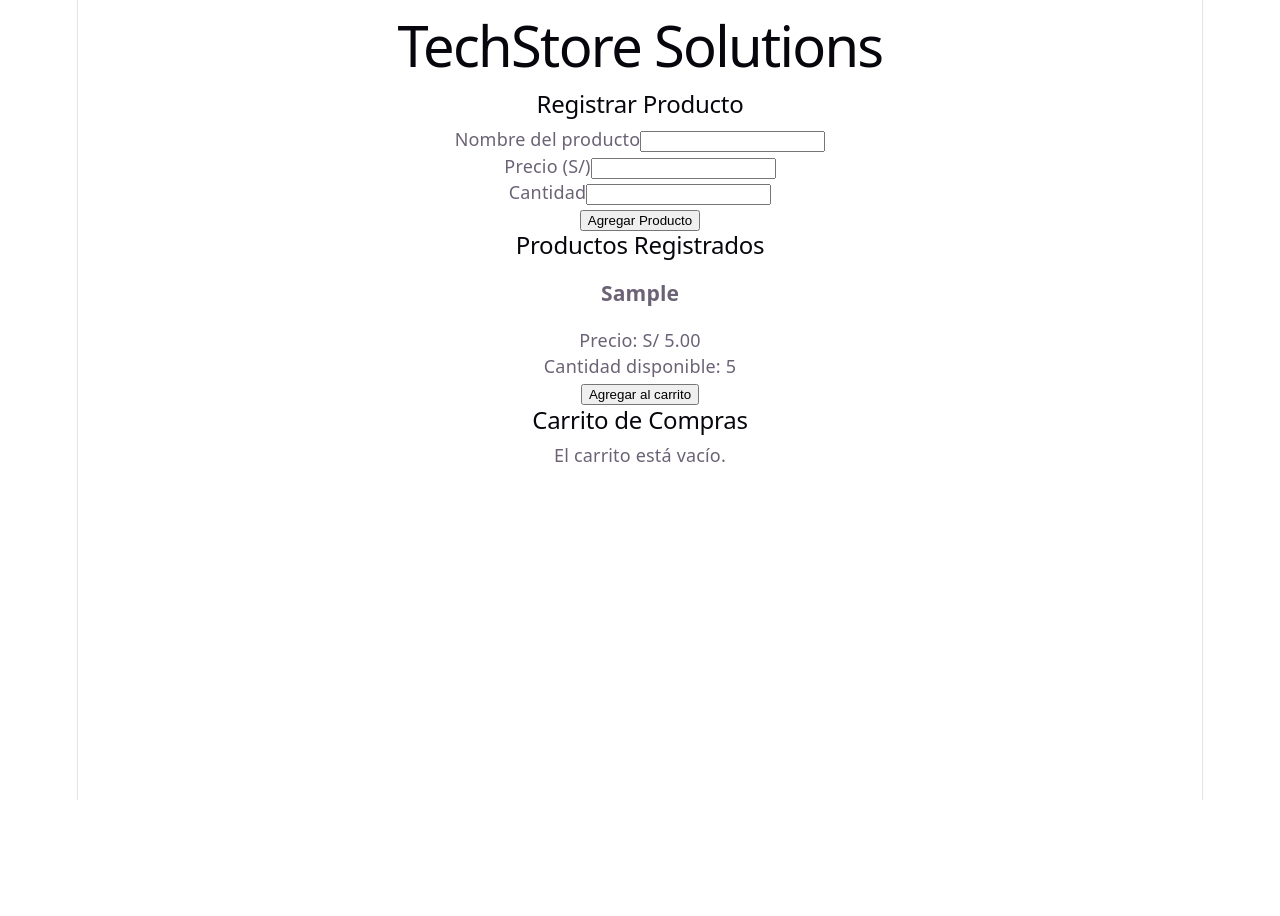
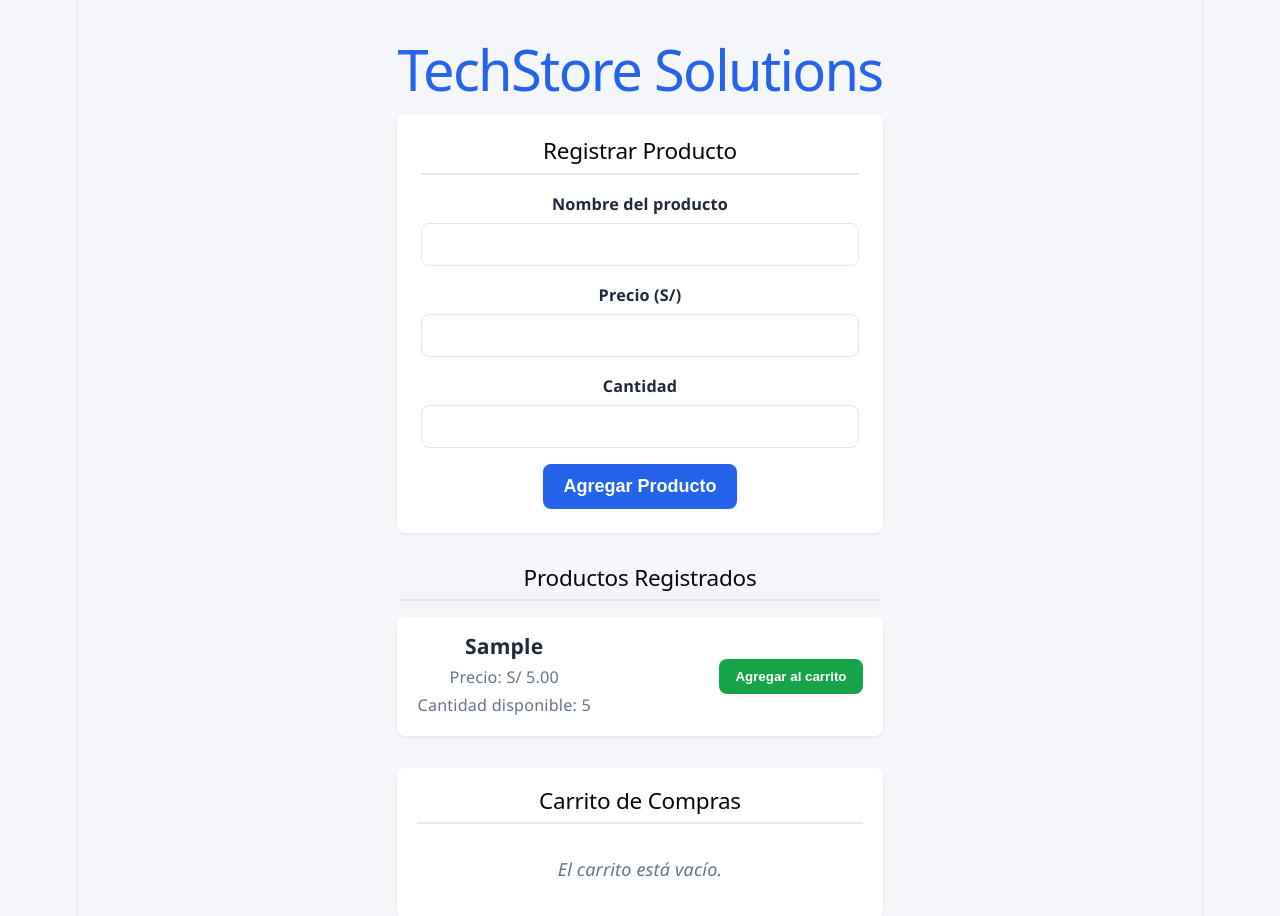
Before and after one commit to lucas19ar-ship-it/PROYECTO_FINAL_INTERFACES, a React (Vite) app in the folder techstore-solutions/: page / in a window 1280 px wide. Both pictures are taken after typing "Sample", "5", "5" into the empty fields and a click on the button "Agregar Producto". Shown: the top 916 px of the page. Before the commit the page ends 800 px from the top, so only its background shows below. Built offline with nearby package versions, Linux system fonts and the light colour scheme.

Commit message:
FASE 8 DEL PROYECTO
SE LES PUSO ESTILOS CSS PROPIOS PARA EL FORMULARIO, LISTADO Y CARRITO

```diff
--- a/techstore-solutions/src/App.css
+++ b/techstore-solutions/src/App.css
@@ -1,184 +1,246 @@
-.counter {
-  font-size: 16px;
-  padding: 5px 10px;
-  border-radius: 5px;
-  color: var(--accent);
-  background: var(--accent-bg);
-  border: 2px solid transparent;
-  transition: border-color 0.3s;
-  margin-bottom: 24px;
+/* src/App.css */
 
-  &:hover {
-    border-color: var(--accent-border);
-  }
-  &:focus-visible {
-    outline: 2px solid var(--accent);
-    outline-offset: 2px;
-  }
+:root {
+  --color-primary: #2563eb;
+  --color-primary-hover: #1d4ed8;
+  --color-danger: #dc2626;
+  --color-danger-hover: #b91c1c;
+  --color-success: #16a34a;
+  --color-bg: #f4f6f9;
+  --color-surface: #ffffff;
+  --color-border: #e2e8f0;
+  --color-text: #1e293b;
+  --color-text-light: #64748b;
+  --radius: 8px;
+  --shadow: 0 1px 3px rgba(0, 0, 0, 0.08);
 }
 
-.hero {
-  position: relative;
-
-  .base,
-  .framework,
-  .vite {
-    inset-inline: 0;
-    margin: 0 auto;
+* {
+  box-sizing: border-box;
 }
 
-  .base {
-    width: 170px;
-    position: relative;
-    z-index: 0;
+body {
+  margin: 0;
+  font-family: 'Segoe UI', system-ui, -apple-system, sans-serif;
+  background-color: var(--color-bg);
+  color: var(--color-text);
 }
 
-  .framework,
-  .vite {
-    position: absolute;
+.app {
+  max-width: 900px;
+  margin: 0 auto;
+  padding: 24px 16px 64px;
 }
 
-  .framework {
-    z-index: 1;
-    top: 34px;
-    height: 28px;
-    transform: perspective(2000px) rotateZ(300deg) rotateX(44deg) rotateY(39deg)
-      scale(1.4);
+.app h1 {
+  text-align: center;
+  color: var(--color-primary);
+  margin-bottom: 32px;
 }
 
-  .vite {
-    z-index: 0;
-    top: 107px;
-    height: 26px;
-    width: auto;
-    transform: perspective(2000px) rotateZ(300deg) rotateX(40deg) rotateY(39deg)
-      scale(0.8);
-  }
+.app h2 {
+  font-size: 1.25rem;
+  border-bottom: 2px solid var(--color-border);
+  padding-bottom: 8px;
+  margin-bottom: 16px;
 }
 
-#center {
+.empty-message {
+  color: var(--color-text-light);
+  font-style: italic;
+  text-align: center;
+  padding: 16px;
+}
+
+
+/* Formulario */
+.product-form {
+  background: var(--color-surface);
+  padding: 24px;
+  border-radius: var(--radius);
+  box-shadow: var(--shadow);
+  margin-bottom: 32px;
+}
+
+.form-group {
+  margin-bottom: 16px;
   display: flex;
   flex-direction: column;
-  gap: 25px;
-  place-content: center;
-  place-items: center;
-  flex-grow: 1;
-
-  @media (max-width: 1024px) {
-    padding: 32px 20px 24px;
-    gap: 18px;
-  }
 }
 
-#next-steps {
-  display: flex;
-  border-top: 1px solid var(--border);
-  text-align: left;
-
-  & > div {
-    flex: 1 1 0;
-    padding: 32px;
-    @media (max-width: 1024px) {
-      padding: 24px 20px;
-    }
+.form-group label {
+  font-weight: 600;
+  margin-bottom: 6px;
+  font-size: 0.9rem;
 }
 
-  .icon {
-    margin-bottom: 16px;
-    width: 22px;
-    height: 22px;
+.form-group input {
+  padding: 10px 12px;
+  border: 1px solid var(--color-border);
+  border-radius: var(--radius);
+  font-size: 1rem;
+  transition: border-color 0.15s;
 }
 
-  @media (max-width: 1024px) {
-    flex-direction: column;
-    text-align: center;
-  }
+.form-group input:focus {
+  outline: none;
+  border-color: var(--color-primary);
 }
 
-#docs {
-  border-right: 1px solid var(--border);
-
-  @media (max-width: 1024px) {
-    border-right: none;
-    border-bottom: 1px solid var(--border);
-  }
+.error-message {
+  color: var(--color-danger);
+  font-size: 0.85rem;
+  margin-top: 4px;
 }
 
-#next-steps ul {
-  list-style: none;
-  padding: 0;
-  display: flex;
-  gap: 8px;
-  margin: 32px 0 0;
-
-  .logo {
-    height: 18px;
+.product-form button {
+  background-color: var(--color-primary);
+  color: white;
+  border: none;
+  padding: 12px 20px;
+  border-radius: var(--radius);
+  font-size: 1rem;
+  font-weight: 600;
+  cursor: pointer;
+  transition: background-color 0.15s;
 }
 
-  a {
-    color: var(--text-h);
-    font-size: 16px;
-    border-radius: 6px;
-    background: var(--social-bg);
-    display: flex;
-    padding: 6px 12px;
-    align-items: center;
-    gap: 8px;
-    text-decoration: none;
-    transition: box-shadow 0.3s;
-
-    &:hover {
-      box-shadow: var(--shadow);
-    }
-    .button-icon {
-      height: 18px;
-      width: 18px;
-    }
+.product-form button:hover {
+  background-color: var(--color-primary-hover);
 }
 
-  @media (max-width: 1024px) {
-    margin-top: 20px;
-    flex-wrap: wrap;
-    justify-content: center;
 
-    li {
-      flex: 1 1 calc(50% - 8px);
+/* Listado de productos */
+.product-list {
+  margin-bottom: 32px;
 }
 
-    a {
-      width: 100%;
-      justify-content: center;
-      box-sizing: border-box;
-    }
-  }
+.product-item {
+  background: var(--color-surface);
+  border-radius: var(--radius);
+  box-shadow: var(--shadow);
+  padding: 16px 20px;
+  margin-bottom: 12px;
+  display: flex;
+  justify-content: space-between;
+  align-items: center;
+  flex-wrap: wrap;
+  gap: 12px;
 }
 
-#spacer {
-  height: 88px;
-  border-top: 1px solid var(--border);
-  @media (max-width: 1024px) {
-    height: 48px;
-  }
+.product-info h3 {
+  margin: 0 0 4px;
 }
 
-.ticks {
-  position: relative;
-  width: 100%;
-
-  &::before,
-  &::after {
-    content: '';
-    position: absolute;
-    top: -4.5px;
-    border: 5px solid transparent;
+.product-info p {
+  margin: 2px 0;
+  color: var(--color-text-light);
+  font-size: 0.9rem;
 }
 
-  &::before {
-    left: 0;
-    border-left-color: var(--border);
+.product-item button {
+  background-color: var(--color-success);
+  color: white;
+  border: none;
+  padding: 10px 16px;
+  border-radius: var(--radius);
+  font-weight: 600;
+  cursor: pointer;
+  white-space: nowrap;
 }
-  &::after {
-    right: 0;
-    border-right-color: var(--border);
+
+.product-item button:hover {
+  opacity: 0.9;
 }
+
+/* Carrito */
+.cart {
+  background: var(--color-surface);
+  border-radius: var(--radius);
+  box-shadow: var(--shadow);
+  padding: 20px;
 }
+
+.cart-item {
+  display: flex;
+  justify-content: space-between;
+  align-items: center;
+  flex-wrap: wrap;
+  gap: 12px;
+  padding: 12px 0;
+  border-bottom: 1px solid var(--color-border);
+}
+
+.cart-item:last-of-type {
+  border-bottom: none;
+}
+
+.cart-item-info h4 {
+  margin: 0 0 4px;
+}
+
+.cart-item-info p {
+  margin: 0;
+  color: var(--color-text-light);
+  font-size: 0.85rem;
+}
+
+.cart-item-controls {
+  display: flex;
+  align-items: center;
+  gap: 10px;
+}
+
+.cart-item-controls button {
+  width: 30px;
+  height: 30px;
+  border: 1px solid var(--color-border);
+  background: var(--color-bg);
+  border-radius: 6px;
+  cursor: pointer;
+  font-size: 1rem;
+  font-weight: bold;
+}
+
+.cart-item-controls button:hover {
+  background-color: var(--color-border);
+}
+
+.cart-item-subtotal {
+  font-weight: 600;
+  min-width: 90px;
+  text-align: right;
+}
+
+.btn-remove {
+  background-color: var(--color-danger);
+  color: white;
+  border: none;
+  padding: 8px 14px;
+  border-radius: var(--radius);
+  cursor: pointer;
+  font-size: 0.85rem;
+  font-weight: 600;
+}
+
+.btn-remove:hover {
+  background-color: var(--color-danger-hover);
+}
+
+.cart-summary {
+  margin-top: 16px;
+  padding-top: 16px;
+  border-top: 2px solid var(--color-border);
+  text-align: right;
+}
+
+.cart-summary p {
+  margin: 4px 0;
+  color: var(--color-text-light);
+}
+
+.cart-total {
+  font-size: 1.3rem;
+  font-weight: 700;
+  color: var(--color-primary);
+}
--- a/techstore-solutions/src/App.jsx
+++ b/techstore-solutions/src/App.jsx
@@ -1,4 +1,4 @@
-
+import './App.css'
 import ProductForm from './components/ProductForm'
 import ProductList from './components/ProductList'
 import Cart from './components/Cart'
```
Lines whose indentation alone changed are shown as unchanged.
